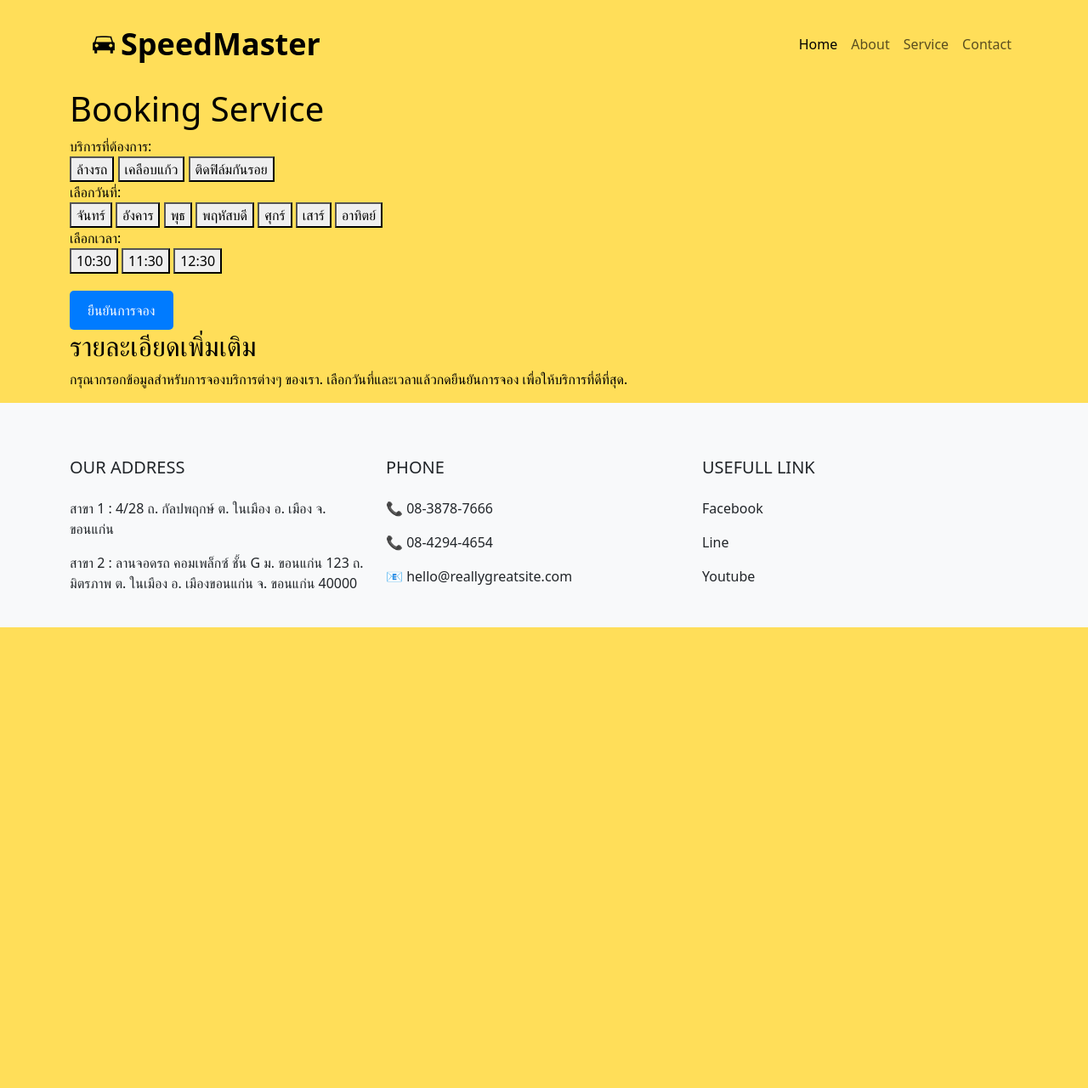
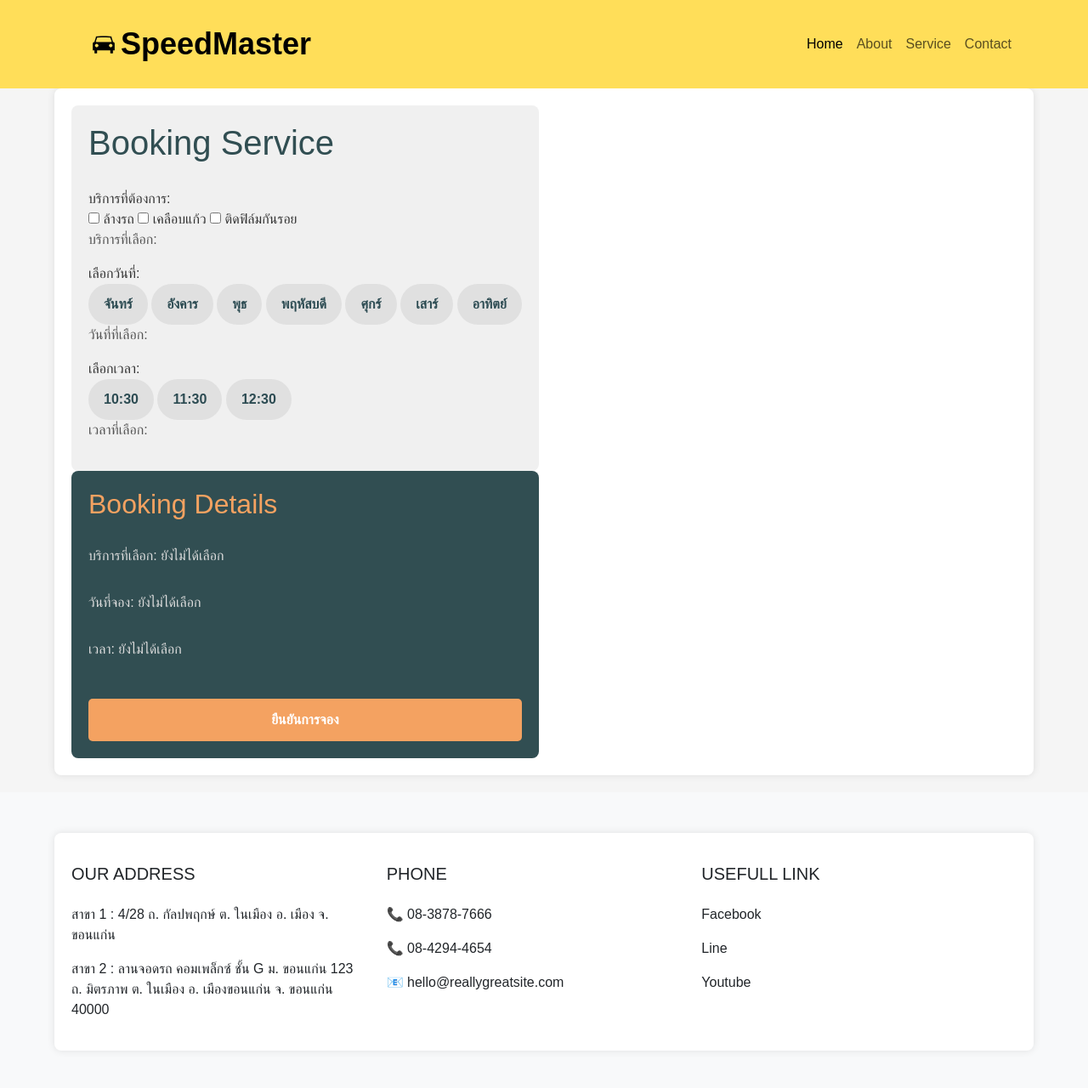
Before and after one commit to BookantnaOG/SpeedMaster, a Django app: page /booking/ in a window 1280 px wide. Shown: the whole page at 85% size. Before the commit the page ends 738 px from the top, so only its background shows below. Run offline with Django 5.2, Linux system fonts and the light colour scheme.

Commit message:
Update Booking site
เหลือตกแต่งเล็กน้อย

```diff
--- /dev/null
+++ b/speedmaster/static/booking.css
@@ -0,0 +1,142 @@
+/* รักษารูปแบบเดิมของ body */
+body {
+    font-family: 'Poppins', sans-serif;
+    background-color: #f5f5f5;
+    margin: 0;
+    padding: 0;
+    display: flex;
+    flex-direction: column; /* ใช้แนวตั้งสำหรับจัดตำแหน่ง */
+    height: 100vh; /* ทำให้ body ครอบคลุมหน้าจอทั้งหมด */
+}
+
+/* ทำให้ main content มีความยืดหยุ่นและครอบคลุมพื้นที่ */
+.content {
+    flex-grow: 1; /* ทำให้ main content ขยายตัวเต็มที่ */
+    display: flex;
+    justify-content: center;
+    align-items: flex-start;
+    padding: 20px; /* เพิ่มระยะห่าง */
+}
+
+/* สำหรับคอนเทนเนอร์หลักที่ปรับให้มีการแบ่งซ้ายขวา */
+.container {
+    background: #fff;
+    padding: 20px;
+    border-radius: 8px;
+    box-shadow: 0 0 10px rgba(0, 0, 0, 0.1);
+    width: 90%;
+    max-width: 1200px;
+    display: flex;
+    gap: 30px;
+    flex-wrap: nowrap;  /* ปรับให้คอลัมน์ไม่ห่อ */
+    justify-content: space-between; /* ทำให้คอลัมน์อยู่ซ้ายขวา */
+    margin-bottom: 20px; /* เว้นระยะจาก footer */
+}
+
+/* คอลัมน์ซ้าย */
+.left-column {
+    flex: 1; /* ให้คอลัมน์นี้ขยายตัว */
+    background: #f0f0f0;
+    color: #333;
+    padding: 20px;
+    border-radius: 8px;
+    display: flex;
+    flex-direction: column;
+    gap: 15px;
+}
+
+/* คอลัมน์ขวา (Booking details) */
+.right-column {
+    flex: 1;
+    background: #314e52; /* พื้นหลังสีเขียว */
+    color: white; /* ตัวหนังสือเป็นสีขาว */
+    padding: 20px;
+    border-radius: 8px;
+    display: flex;
+    flex-direction: column;
+    gap: 15px;
+}
+
+/* ปรับสีของ h1 และ h2 ให้แตกต่างกัน */
+h1 {
+    color: #314e52; /* สีเขียว */
+    margin-bottom: 15px;
+}
+
+h2 {
+    color: #f4a261; /* สีส้ม */
+    margin-bottom: 15px;
+}
+
+/* ปรับขนาดปุ่มให้ดูเด่นขึ้น */
+button {
+    background: #e0e0e0;
+    color: #2c4b52;
+    border: none;
+    padding: 12px 18px;
+    border-radius: 30px;
+    cursor: pointer;
+    transition: 0.3s;
+    font-weight: bold;
+}
+
+/* ปรับให้ปุ่มมีสีสดขึ้นในขณะ hover */
+button:hover, .service-btn.selected, .date-btn.selected, .time-btn.selected {
+    background: #2c4b52;
+    color: white;
+}
+
+/* ปรับปุ่มหลักให้ขนาดพอดีและสะดวก */
+.btn {
+    background: #f4a261;
+    width: 100%;
+    margin-top: 15px;
+    padding: 12px;
+    border-radius: 5px;
+    font-size: 16px;
+    font-weight: bold;
+    text-align: center;
+    cursor: pointer;
+}
+
+.btn:hover {
+    background: #e76f51;
+}
+
+/* เพิ่มการเว้นระยะและจัดสไตล์เนื้อหาภายในคอลัมน์ขวา */
+.right-column p {
+    color: #ddd;
+    line-height: 1.5;
+}
+
+.right-column .price {
+    font-size: 24px;
+    font-weight: bold;
+    margin-top: 20px;
+}
+
+/* ปรับให้ปุ่มยืนยันการจองดูเด่น */
+.right-column .booking-btn {
+    color: #4caf50; /* ตัวหนังสือเป็นสีเขียว */
+    padding: 12px;
+    text-align: center;
+    border-radius: 5px;
+    display: block;
+    margin-top: 10px;
+    font-weight: bold;
+    box-shadow: 2px 2px 5px rgba(0, 0, 0, 0.3);
+    text-decoration: none;
+    background: transparent; /* ไม่มีพื้นหลัง */
+    border: 2px solid #4caf50; /* ขอบเป็นสีเขียว */
+}
+
+.right-column .booking-btn:hover {
+    background: #4caf50; /* สีพื้นหลังเขียว */
+    color: white; /* ตัวหนังสือเป็นสีขาวในขณะ hover */
+}
+
+/* ปรับระยะห่างและสไตล์เนื้อหาภายในคอลัมน์ซ้าย */
+.left-column p {
+    color: #555;
+    line-height: 1.5;
+}
--- /dev/null
+++ b/speedmaster/static/booking.js
@@ -0,0 +1,59 @@
+// Update the service selection
+function updateService() {
+    let selectedServices = [];
+    let serviceElements = document.querySelectorAll('.service-checkbox:checked');
+    serviceElements.forEach(function(checkbox) {
+        selectedServices.push(checkbox.value);
+    });
+
+    // Update hidden input and display
+    document.getElementById('selected-service').value = selectedServices.join(', ');
+    document.getElementById('booking-service').innerText = selectedServices.join(', ') || 'ยังไม่ได้เลือก';
+}
+
+// Update the selected date
+function updateDate(date) {
+    document.getElementById('selected-date').value = date;
+    document.getElementById('booking-date').innerText = date || 'ยังไม่ได้เลือก';
+}
+
+// Update the selected time
+function updateTime(time) {
+    document.getElementById('selected-time').value = time;
+    document.getElementById('booking-time').innerText = time || 'ยังไม่ได้เลือก';
+}
+
+// Validate the form before submitting
+function validateBooking() {
+    let service = document.getElementById('selected-service').value;
+    let date = document.getElementById('selected-date').value;
+    let time = document.getElementById('selected-time').value;
+
+    // Check if all fields are selected
+    if (!service || !date || !time) {
+        alert("กรุณาเลือกบริการ, วันที่ และเวลาให้ครบถ้วน");
+        return false;
+    }
+
+    // Show confirmation pop-up
+    document.getElementById('popup-modal').style.display = 'block';
+    return false; // Prevent form submission for now
+}
+
+// Function to submit the booking form after confirmation
+function submitBooking() {
+    // Submit the form
+    document.getElementById('booking-form').submit();
+
+    // แจ้งเตือนการจอง
+    alert("จองแล้ว! ขอบคุณสำหรับการจองบริการของเรา");
+}
+
+// Go to the next page after confirming the booking
+function goToNextPage() {
+    // Send form data to the server first
+    submitBooking();
+
+    // Redirect to the index.html page after submission
+    window.location.href = 'index.html'; // เปลี่ยน URL ไปยัง index.html
+}
--- a/speedmaster/static/styles.css
+++ b/speedmaster/static/styles.css
@@ -356,6 +356,7 @@ body {
     box-shadow: 10px 0 15px rgba(0, 0, 0, 0.4); /* Slightly smaller shadow on click */
 }
 
+
 /* Footer Customization */
 footer {
     background-color: #2c3e50; /* Dark Black */
--- a/speedmaster/templates/booking.html
+++ b/speedmaster/templates/booking.html
@@ -4,47 +4,65 @@
 {% block content %}
 <div class="container">
     <div class="booking-details">
-        <!-- Left Column: Booking Service -->
         <div class="left-column">
             <h1>Booking Service</h1>
-            <form method="post" action="{% url 'booking' %}">
+            <form id="booking-form" method="post" action="{% url 'booking' %}">
                 {% csrf_token %}
+
                 <label for="service">บริการที่ต้องการ:</label>
                 <div class="button-group" id="service">
-                    <button type="button" class="service-btn" data-service="car_wash">ล้างรถ</button>
-                    <button type="button" class="service-btn" data-service="ceramic_coating">เคลือบแก้ว</button>
-                    <button type="button" class="service-btn" data-service="film_protection">ติดฟิล์มกันรอย</button>
+                    <label>
+                        <input type="checkbox" class="service-checkbox" value="ล้างรถ" onclick="updateService()"> ล้างรถ
+                    </label>
+                    <label>
+                        <input type="checkbox" class="service-checkbox" value="เคลือบแก้ว" onclick="updateService()"> เคลือบแก้ว
+                    </label>
+                    <label>
+                        <input type="checkbox" class="service-checkbox" value="ติดฟิล์มกันรอย" onclick="updateService()"> ติดฟิล์มกันรอย
+                    </label>
                 </div>
+                <input type="hidden" name="service" id="selected-service">
+
+                <p id="selected-service-display">บริการที่เลือก: </p>
 
                 <label for="date">เลือกวันที่:</label>
                 <div class="button-group" id="date">
-                    <button type="button" class="date-btn" data-date="monday">จันทร์</button>
-                    <button type="button" class="date-btn" data-date="tuesday">อังคาร</button>
-                    <button type="button" class="date-btn" data-date="wednesday">พุธ</button>
-                    <button type="button" class="date-btn" data-date="thursday">พฤหัสบดี</button>
-                    <button type="button" class="date-btn" data-date="friday">ศุกร์</button>
-                    <button type="button" class="date-btn" data-date="saturday">เสาร์</button>
-                    <button type="button" class="date-btn" data-date="sunday">อาทิตย์</button>
+                    <button type="button" class="date-btn" data-value="monday" onclick="updateDate('จันทร์')">จันทร์</button>
+                    <button type="button" class="date-btn" data-value="tuesday" onclick="updateDate('อังคาร')">อังคาร</button>
+                    <button type="button" class="date-btn" data-value="wednesday" onclick="updateDate('พุธ')">พุธ</button>
+                    <button type="button" class="date-btn" data-value="thursday" onclick="updateDate('พฤหัสบดี')">พฤหัสบดี</button>
+                    <button type="button" class="date-btn" data-value="friday" onclick="updateDate('ศุกร์')">ศุกร์</button>
+                    <button type="button" class="date-btn" data-value="saturday" onclick="updateDate('เสาร์')">เสาร์</button>
+                    <button type="button" class="date-btn" data-value="sunday" onclick="updateDate('อาทิตย์')">อาทิตย์</button>
                 </div>
+                <input type="hidden" name="date" id="selected-date">
+
+                <p id="selected-date-display">วันที่ที่เลือก: </p>
 
                 <label for="time">เลือกเวลา:</label>
                 <div class="button-group" id="time">
-                    <button type="button" class="time-btn" data-time="10:30">10:30</button>
-                    <button type="button" class="time-btn" data-time="11:30">11:30</button>
-                    <button type="button" class="time-btn" data-time="12:30">12:30</button>
+                    <button type="button" class="time-btn" data-value="10:30" onclick="updateTime('10:30')">10:30</button>
+                    <button type="button" class="time-btn" data-value="11:30" onclick="updateTime('11:30')">11:30</button>
+                    <button type="button" class="time-btn" data-value="12:30" onclick="updateTime('12:30')">12:30</button>
                 </div>
+                <input type="hidden" name="time" id="selected-time">
 
-                <button type="submit" class="btn">ยืนยันการจอง</button>
+                <p id="selected-time-display">เวลาที่เลือก: </p>
             </form>
         </div>
 
-        <!-- Right Column: Additional Details or Information -->
         <div class="right-column">
-            <h2>รายละเอียดเพิ่มเติม</h2>
-            <p>กรุณากรอกข้อมูลสำหรับการจองบริการต่างๆ ของเรา. เลือกวันที่และเวลาแล้วกดยืนยันการจอง เพื่อให้บริการที่ดีที่สุด.</p>
+            <h2>Booking Details</h2>
+            <p>บริการที่เลือก: <span id="booking-service">ยังไม่ได้เลือก</span></p>
+            <p>วันที่จอง: <span id="booking-date">ยังไม่ได้เลือก</span></p>
+            <p>เวลา: <span id="booking-time">ยังไม่ได้เลือก</span></p>
+
+            <button type="button" class="btn" onclick="submitBooking()">ยืนยันการจอง</button>
         </div>
     </div>
 </div>
 
+<script src="{% static 'booking.js' %}" defer></script>
+<link rel="stylesheet" href="{% static 'booking.css' %}">
 
 {% endblock %}
--- a/speedmaster/urls.py
+++ b/speedmaster/urls.py
@@ -5,5 +5,5 @@ from . import views
 urlpatterns = [
     path('admin/', admin.site.urls),
     path("", views.index, name="home"),
-    path("booking/", views.Booking, name="booking"),
+    path("booking/", views.booking, name="booking"),
 ]
--- a/speedmaster/views.py
+++ b/speedmaster/views.py
@@ -4,5 +4,6 @@ def index(request):
     context = {'message': 'This is a dynamic message!', 'Message': 'Hello'}
     return render(request, 'index.html', context)
 
-def Booking(request):
-    return render(request, "booking.html")
+def booking(request):
+    # Logic สำหรับการแสดงหน้า booking
+    return render(request, 'booking.html')
```
